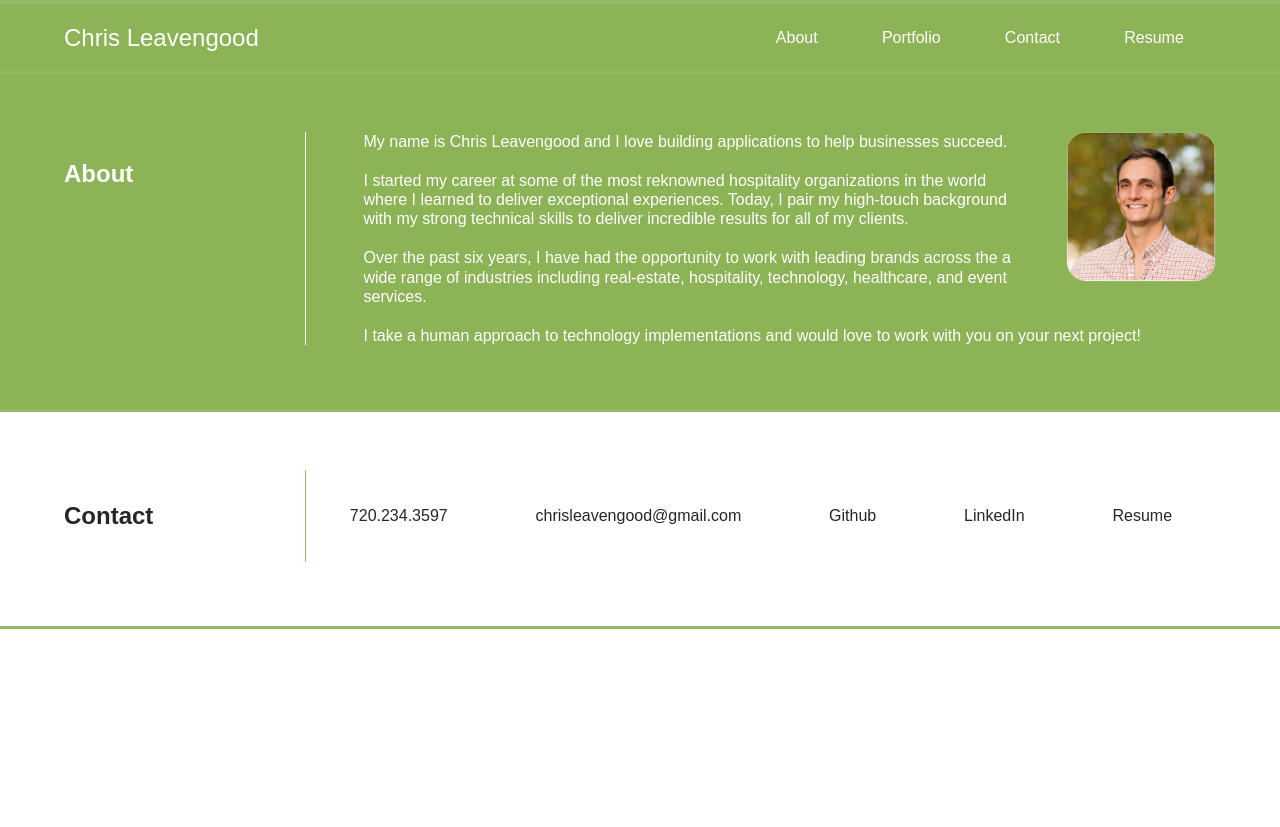
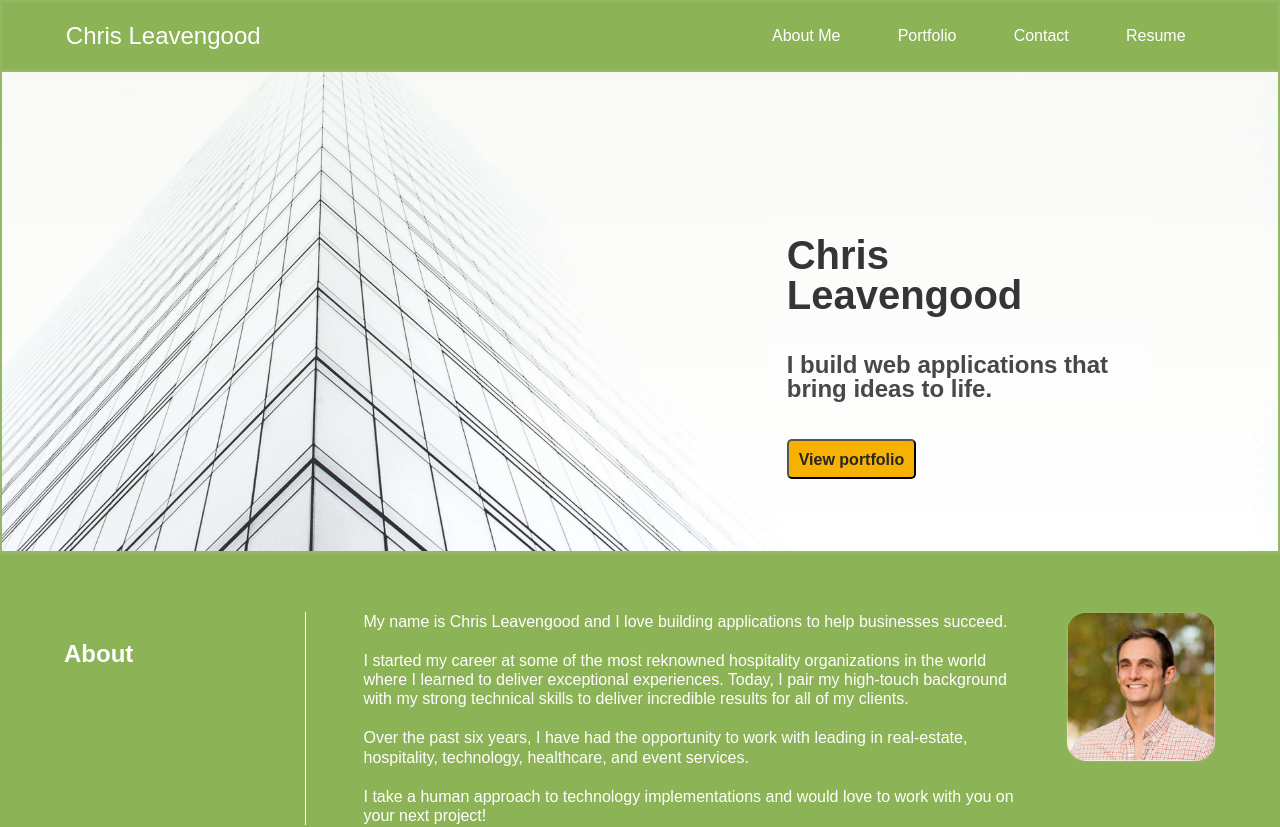
Before and after one commit to cleave13/over-reacting, a React (Create React App) app: page / in a window 1280 px wide. Shown: the top 827 px of the page. Before the commit the page ends 800 px from the top, so only its background shows below. Built offline with nearby package versions, Linux system fonts and the light colour scheme; the HTML template or start-up script is replaced by a standard one; a web font is replaced by a local one.

Commit message:
got background image working

```diff
--- a/public/style.css
+++ b/public/style.css
@@ -15,17 +15,22 @@
     font-family: 'assistant';
     src: url(../font/assistant/Assistant-Regular.otf);
 }
+
 /* Applies custom font family, font size and scroll behavior to all elements and adds sans-serif as a backup */
 * {
     font-family: assistant, sans-serif;
 }
+
 html {
     scroll-behavior: auto;
 }
+
 h1 {
     font-size: 1.7em;
 }
-    h2, p {
+
+h2,
+p {
     font-size: 1em;
 }
 
@@ -37,18 +42,22 @@
     z-index: 2;
     top: 0;
 }
+
 /* Removes text decoration from all links and sets the default color to the light color variable*/
 a {
     color: var(--color-light);
     text-decoration: none;
     cursor: pointer;
 }
+
 /* Adds underlining to links when they're hovered over */
 a:hover {
     text-decoration: underline;
 }
+
 /* Sets default button properties for all call-to-action buttons */
-    button, .src-link {
+button,
+.src-link {
     border-radius: 5px;
     height: 40px;
     width: auto;
@@ -60,28 +69,34 @@
     font-weight: bold;
     cursor: pointer;
 }
+
 /* Adds a shadow to the button on hover */
 button:hover {
     box-shadow: 1px 1px 1px 1px rgba(255, 255, 255, 0.365);
 }
+
 /* Adds a light colored border to the bottom of all sections */
 section {
     border-bottom: 1px solid var(--border-color);
 }
+
 /* Makes the body of all article elements a flexbox and wraps the items for mobile responsiveness */
 article {
     display: flex;
     flex-wrap: wrap;
     justify-content: center;
 }
+
 /* Sets footer line height to 1.3x the default text size for readability*/
 footer {
     line-height: 1.3;
 }
+
 /* Sets footer links to darker color*/
 footer a {
     color: var(--color-dark);
 }
+
 /* Sets a green background color and white text color for all elements assigned to this class */
 .green-background {
     width: 100%;
@@ -90,6 +105,7 @@
     border-bottom: solid var(--border-color) 3px;
     padding-bottom: 5%;
 }
+
 /* Sets a white background and darker text color all elements assigned to this class */
 .white-background {
     width: 100%;
@@ -98,6 +114,7 @@
     border-bottom: solid var(--border-color) 3px;
     padding-bottom: 5%;
 }
+
 /* Sets the text alignment and margin for all content*/
 .content {
     text-align: left;
@@ -105,6 +122,7 @@
     margin: 0 5%;
     scroll-margin-top: 60px;
 }
+
 /* Sets navigation height and display properties and ensures that they display in front of the hero image */
 .navbar {
     min-height: 60px;
@@ -114,6 +132,7 @@
     align-items: center;
     padding: 0px 5%;
 }
+
 /* Hides the navigation by default for the mobile view and sets background and text properties */
 .nav-menu {
     position: fixed;
@@ -130,26 +149,37 @@
     transition: 0.3s;
     border-radius: 0 0 10px 10px;
 }
+
 /* Brings the navigation menu in from the left when this class is activated by the javascript */
 .nav-menu.active {
     left: 0px;
 }
+
 /* Sets font size for nav branding on the top left */
 .nav-branding {
     font-size: 1.1em;
 }
+
 /* Adds padding to the top and bottom of the navigation items */
 .nav-item {
     margin: 13px 0px;
 }
+
 /* Slows the transition of the hover links when adding the underline */
 .nav-link {
     transition: 0.3s ease;
 }
+
+/* Slows the transition of the hover links when adding the underline */
+.nav-link-active {
+    color: rgb(241, 220, 173);
+}
+
 /* Ensures that the three span lines display on top of each other instead of inline*/
 .hamburger {
     display: block;
 }
+
 /* Sets the size properties of each bar in the hamburger menu */
 .bar {
     display: block;
@@ -160,60 +190,72 @@
     transition: all 0.3s ease-in-out;
     background-color: var(--color-light);
 }
+
 /* Rotates the top bar by 45 degrees when active to make one side of the "X" */
 .hamburger.active .bar:nth-child(1) {
     transform: translateY(8px) rotate(45deg);
 }
+
 /* Removes the second bar when active */
 .hamburger.active .bar:nth-child(2) {
     opacity: 0;
 }
+
 /* Rotates the top bar by -45 degrees when active to complete the "X" */
 .hamburger.active .bar:nth-child(3) {
     transform: translateY(-8px) rotate(-45deg);
 }
+
 /* Defines the background image above the fold */
 .hero-image {
-        background-image: linear-gradient(rgba(135, 152, 76, 0.05), rgba(0, 0, 0, 0)), url("../images/hero-compressed-mobile.jpeg");
+    background-image: linear-gradient(rgba(135, 152, 76, 0.05), rgba(0, 0, 0, 0)), url("hero-compressed-mobile.jpeg");
     width: 100%;
     height: 540px;
     background-position: center;
     background-repeat: no-repeat;
     background-size: cover;
     position: relative;
+    text-align: left;
 }
+
 /* Styles the text displayed above the hero image */
 .hero-content {
     position: relative;
     display: flex;
     width: 40%;
+    height:200px;
     left: 55%;
     top: 35%;
     flex-wrap: wrap;
     justify-content: flex-start;
     background-color: rgba(255, 255, 255, 0.1);
 }
+
 /* Colors the title information in the hero section */
 .hero-title {
     display: block;
     color: rgb(53, 53, 53);
 }
+
 /* Colors the subtitle information in the hero section and adds margin to the top and bottom*/
 .hero-subtitle {
     display: block;
     margin: 20px 0;
     color: rgb(72, 72, 72);
 }
+
 /* Adds margin to the top and bottom of the button in the hero image */
 .hero-button {
     margin: 10px 0;
 }
+
 /* Sets font size for article header text */
 .article-header {
     font-size: 1.25em;
     text-align: left;
     padding: 1.25em 0 1em 0;
 }
+
 /* Makes the cards in the portfolio section a flex box that flows vertically down the page */
 .card {
     position: relative;
@@ -224,10 +266,11 @@
     width: 90%;
     margin-top: 3%;
 }
+
 /* Sets the color and text properties for the card headers */
-    .card > header {
+.card>header {
     color: var(--color-light);
-        text-align:center;
+    text-align: center;
     font-size: 1.3em;
     position: relative;
     padding: 2%;
@@ -237,10 +280,12 @@
     border-radius: 5px 5px 0 0;
     border: 1px solid rgb(126, 150, 92);
 }
+
 /* Sets the font size of the paragraph tags in the page */
-    .card > p {
+.card>p {
     font-size: 1em;
 }
+
 /* Sets the size and border properties of the card images */
 .card img {
     height: auto;
@@ -250,6 +295,7 @@
     display: block;
     margin: 0 0 3% 0;
 }
+
 /* Styles the button inside of the cards */
 .card button {
     position: relative;
@@ -257,39 +303,47 @@
     bottom: 6%;
     box-shadow: 1px 1px 1px 1px rgba(72, 72, 72, 0.365);
 }
+
 /* Sets the width of the linked images to 100% */
-    .card > a {
+.card>a {
     width: 100%;
 }
+
 /* Sets the portfolio cards to flow as flex items in a flexbox */
 .portfolio-cards {
     margin-top: -1.5em;
-        display:flex;
+    display: flex;
     flex-wrap: wrap;
     justify-content: center;
 }
+
 /* Sets margin and line height for the about section's content */
-    .about-content > p {
+.about-content>p {
     margin: 0 0 1.25em 0;
     line-height: 1.2;
 }
+
 /* Removes the margin from the last paragraph in the about section to avoid excessive padding */
-    .about-content > p:last-of-type {
+.about-content>p:last-of-type {
     margin-bottom: 0;
 }
+
 /* Sets the footer content to flow as a horzontal flexbox */
 .footer-content {
     display: flex;
     flex-direction: column;
 }
+
 /* Adds bottom padding to all footer content */
-    .footer-content > * {
+.footer-content>* {
     padding-bottom: 1.25em;
 }
+
 /* Removes bottom padding from the last footer content */
 .footer-content:nth-child(last) {
     padding-bottom: 0;
 }
+
 /* Sizes and adds margin to the picture of my lovely face to the about section */
 #profile-image {
     border-radius: 20px;
@@ -298,14 +352,16 @@
     width: 150px;
     border: 1px solid var(--border-color);
 }
+
 /* || MEDIA QUERIES */
 /* CSS for tablet-sized screens and larger */
 @media screen and (min-width: 769px) {
+
     /* Loads a larger hero image for large screens to increase image quality */
     .hero-image {
-            background-image: linear-gradient(rgba(135, 152, 76, 0.05), rgba(0, 0, 0, 0)), url("../images/hero-compressed-full.jpeg");
+        background-image: linear-gradient(rgba(135, 152, 76, 0.05), rgba(0, 0, 0, 0)), url("hero-compressed-full.jpeg");
         width: 100%;
-            height: 600px;
+        height: 480px;
         background-position: center;
         background-repeat: no-repeat;
         background-size: cover;
@@ -313,6 +369,7 @@
         flex-wrap: wrap;
         position: relative;
     }
+
     /* Changes the position of the hero text for larger screens */
     .hero-content {
         display: block;
@@ -322,6 +379,7 @@
         left: 60%;
         top: 30%;
     }
+
     /* Increases hero title font size */
     .hero-title {
         font-size: 2.5em;
@@ -329,6 +387,7 @@
         padding: 5%;
         top: 0;
     }
+
     /* Increases hero subtitle font size */
     .hero-subtitle {
         font-size: 1.5em;
@@ -336,12 +395,14 @@
         padding: 5%;
         top: 0;
     }
+
     /* Styles the button for the hero call to action on large formats */
     .hero-button {
         margin: 5%;
         font-size: 1em;
         vertical-align: middle;
     }
+
     /* Sets navbar display properties for larger screens*/
     .navbar {
         min-height: 70px;
@@ -349,6 +410,7 @@
         align-items: center;
         padding: 0px 5%;
     }
+
     /* Shows the navigation menu as a horizontal list of links instead of hiding behind hamburger menu */
     .nav-menu {
         position: relative;
@@ -364,20 +426,24 @@
         transition: 0.3s;
         border-radius: unset;
     }
+
     /* Sets font size for branding */
     .nav-branding {
         font-size: 1.5em;
     }
+
     /* Hides the hamburger menu for large screens */
     .hamburger {
         display: none;
         cursor: pointer;
     }
+
     /* Makes the content sections flexboxes that wrap content */
     .content {
         display: flex;
         flex-wrap: wrap;
     }
+
     /* Positions article headers on the left side of the page */
     .article-header {
         width: 21%;
@@ -387,41 +453,52 @@
         justify-content: center;
         text-align: left;
     }
+
     /* Adds a right border to the white background sections */
     .white-background .article-header {
         border-right: 1px solid var(--border-color);
     }
+
     /* Adds a right border to the green background sections */
     .green-background .article-header {
         border-right: 1px solid var(--color-light);
     }
+
     /* Sets the width and spacing of the right hand columns */
-        .portfolio-cards, .about-content, .footer-content {
+    .portfolio-cards,
+    .about-content,
+    .footer-content {
         width: 79%;
         padding: 0 0 0 5%;
         justify-content: space-between;
     }
+
     /* Adds padding to the top of the first card */
     .portfolio-cards :first-child {
         margin-top: 5%;
         padding-top: 3%;
     }
+
     /* Overlays the card headers on top of the image */
-        .card > header {
+    .card>header {
         position: relative;
     }
+
     /* Sets the width of the card to 100% of the container */
     .full-width-card {
         width: 100%;
     }
+
     /* Sets the width of the card to roughly half of the container */
     .half-width-card {
         width: 47%;
     }
+
     /* Adds a top margin to the content in the about section */
     .about-content {
         margin-top: 5%;
     }
+
     /* Makes the footer content a flexbox and spaces the items and links */
     .footer-content {
         display: flex;
--- a/src/components/Content.js
+++ b/src/components/Content.js
@@ -1,6 +1,6 @@
 // import React from 'react';
 import React, { useState } from "react";
-import Navigation from './Navigation';
+import Header from "./Header";
 import About from './pages/About';
 import Portfolio from './pages/Portfolio';
 import Contact from './pages/Contact';
@@ -26,8 +26,6 @@ export default function Content() {
 
     return (
       <div>
-            {/* Pass the currentPage from state and the function to update it */}
-            <Navigation currentPage={currentPage} handlePageChange={handlePageChange} />
         {/* Call the render page function to return a component */}
         {renderPage()}
       </div>
--- a/src/components/Header.js
+++ b/src/components/Header.js
@@ -1,10 +1,24 @@
 import React from 'react';
 import Navigation from './Navigation';
 
-export default function Header() {
+export default function Header({ currentPage, handlePageChange }) {
   return (
     <header>
-        {/* <Navigation /> */}
+      {/* Pass the currentPage from state and the function to update it */}
+      <Navigation currentPage={currentPage} handlePageChange={handlePageChange} />
+      <section className="hero-image">
+        <div className="hero-content">
+          <h1 className="hero-title hero-item">Chris Leavengood</h1>
+          <h2 className="hero-subtitle hero-item">I build web applications that bring ideas to life.</h2>
+          <button
+            type="button"
+            className={currentPage === 'PORTFOLIO' ? 'nav-link-active hero-button hero-item' : 'nav-link hero-button hero-item'}
+            name="View Portfolio"
+            onClick={() => handlePageChange('PORTFOLIO')}>
+            View portfolio
+          </button>
+        </div>
+      </section>
     </header>
   );
 }
--- a/src/components/Navigation.js
+++ b/src/components/Navigation.js
@@ -3,16 +3,16 @@ import React from 'react';
 export default function Navigation({ currentPage, handlePageChange }) {
   return (
     <nav class="navbar green-background">
-      <a href="./index.html" class="nav-branding">Chris Leavengood</a>
+      <a href="#" class="nav-branding">Chris Leavengood</a>
       <ul className="nav-menu">
         <li className="nav-item">
           <a
             href="#about"
             onClick={() => handlePageChange('ABOUT')}
             // Check to see if the currentPage is `ABOUT`, and if so we use the active link class from bootstrap. Otherwise, we set it to a normal nav-link
-            className={currentPage === 'ABOUT' ? 'nav-link active' : 'nav-link'}
+            className={currentPage === 'ABOUT' ? 'nav-link-active' : 'nav-link'}
           >
-            About
+            About Me
           </a>
         </li>
         <li className="nav-item">
@@ -20,7 +20,7 @@ export default function Navigation({ currentPage, handlePageChange }) {
             href="#portfolio"
             onClick={() => handlePageChange('PORTFOLIO')}
             // Check to see if the currentPage is `PORTFOLIO`, and if so we use the active link class from bootstrap. Otherwise, we set it to a normal nav-link
-            className={currentPage === 'PORTFOLIO' ? 'nav-link active' : 'nav-link'}
+            className={currentPage === 'PORTFOLIO' ? 'nav-link-active' : 'nav-link'}
           >
             Portfolio
           </a>
@@ -30,7 +30,7 @@ export default function Navigation({ currentPage, handlePageChange }) {
             href="#contact"
             onClick={() => handlePageChange('CONTACT')}
             // Check to see if the currentPage is `CONTACT`, and if so we use the active link class from bootstrap. Otherwise, we set it to a normal nav-link
-            className={currentPage === 'CONTACT' ? 'nav-link active' : 'nav-link'}
+            className={currentPage === 'CONTACT' ? 'nav-link-active' : 'nav-link'}
           >
             Contact
           </a>
@@ -40,7 +40,7 @@ export default function Navigation({ currentPage, handlePageChange }) {
             href="#resume"
             onClick={() => handlePageChange('RESUME')}
             // Check to see if the currentPage is `RESUME`, and if so we use the active link class from bootstrap. Otherwise, we set it to a normal nav-link
-            className={currentPage === 'RESUME' ? 'nav-link active' : 'nav-link'}
+            className={currentPage === 'RESUME' ? 'nav-link-active' : 'nav-link'}
           >
             Resume
           </a>
--- a/src/components/pages/About.js
+++ b/src/components/pages/About.js
@@ -18,7 +18,7 @@ export default function About() {
                         I started my career at some of the most reknowned hospitality organizations in the world where I learned to deliver exceptional experiences. Today, I pair my high-touch background with my strong technical skills to deliver incredible results for all of my clients.
                     </p>
                     <p>
-                        Over the past six years, I have had the opportunity to work with leading brands across the a wide range of industries including real-estate, hospitality, technology, healthcare, and event services.
+                        Over the past six years, I have had the opportunity to work with leading in real-estate, hospitality, technology, healthcare, and event services.
                     </p>
                     <p>
                         I take a human approach to technology implementations and would love to work with you on your next project!
```
Also changed, not shown: public/hero-compressed-full.jpeg (renamed from public/assets/images/hero-compressed-full.jpeg), public/hero-compressed-mobile.jpeg (renamed from public/assets/images/hero-compressed-mobile.jpeg). Lines whose indentation alone changed are shown as unchanged.
